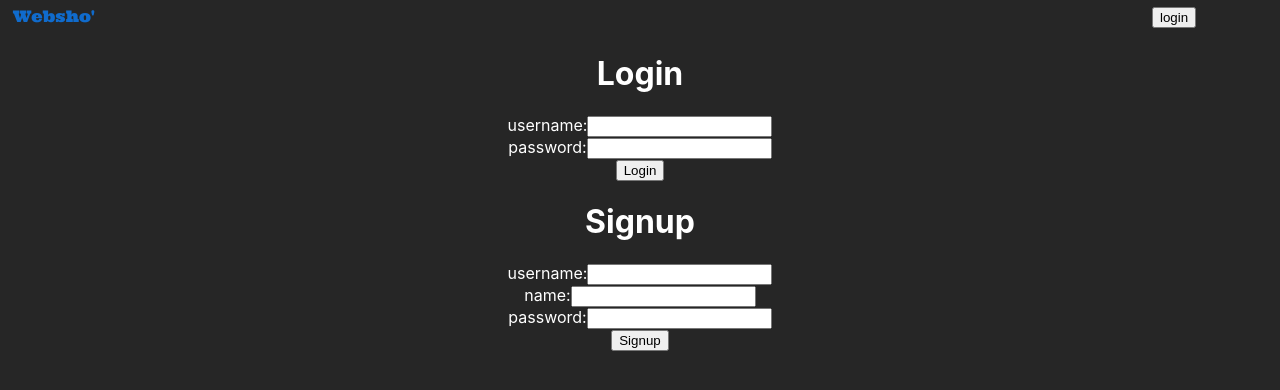
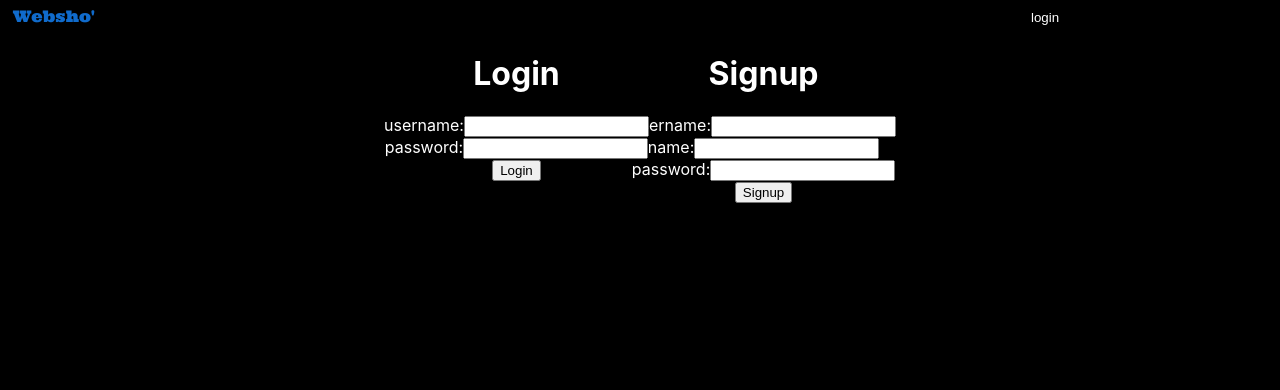
Before and after one commit to JahazielGuzman/websho-frontend, a React (Create React App) app: page / in a window 1280 px wide. Both pictures are taken after a click on the button "login". Shown: the top 390 px of the page. Built offline with nearby package versions, Linux system fonts and the light colour scheme; no server answers.

Commit message:
Fixed various frontend issues and now recommendations are sorted properly

```diff
--- a/src/App.css
+++ b/src/App.css
@@ -1,5 +1,5 @@
 body {
-  background-color: #262626;
+  background-color: black;
   color: white;
 }
 
@@ -22,6 +22,26 @@ body {
   justify-content: center;
   font-size: calc(10px + 2vmin);
   color: white;
+}
+
+.session-change {
+  background-color: black;
+  border: 1px solid black;
+  color: white;
+}
+
+.user-box {
+  position: relative;
+}
+
+.login-box {
+  position: absolute;
+  left: 30%;
+}
+
+.signup-box {
+  position: absolute;
+  right: 30%;
 }
 
 .App-link {
@@ -91,7 +111,7 @@ body {
 .user-panel {
   float: left;
   position: absolute;
-  left: 90%;
+  left: 80%;
 }
 
 .movie-list {
--- a/src/App.js
+++ b/src/App.js
@@ -95,8 +95,8 @@ class App extends Component {
     this.setState({search_query: "", showSearch: false});
   }
 
-  searchResults = () => {
-
+  showHome = () => {
+    this.setState({showLogin: false, showSearch: false})
   }
 
   signup = (formInfo) => {
@@ -239,11 +239,11 @@ class App extends Component {
 
     return (
       <div className="App">
-        <Banner user={this.state.user} logout={this.logout} onSearchSubmit={this.onSearchSubmit} onClickSignIn={this.onClickSignIn}/>
+        <Banner user={this.state.user} showHome={this.showHome} logout={this.logout} onSearchSubmit={this.onSearchSubmit} onClickSignIn={this.onClickSignIn}/>
         {
           this.state.showLogin || this.state.showSearch ?
           this.state.showSearch ?
-          <SearchResults searchQuery={this.state.search_query} exitSearch={this.exitSearch} resultList={this.state.resultList}/>
+          <SearchResults showMovie={this.showMovie} searchQuery={this.state.search_query} exitSearch={this.exitSearch} resultList={this.state.resultList}/>
           :
           <ShowSignup onLogin={this.login} onSignup={this.signup} />
         :
--- a/src/components/Banner.jsx
+++ b/src/components/Banner.jsx
@@ -10,7 +10,7 @@ class Banner extends Component {
   render() {
     return (
       <header className="banner">
-        <div className="logo">Websho&apos;</div>
+        <div className="logo" onClick={this.props.showHome} >Websho&apos;</div>
         {this.props.user ? <SearchBar onSearchSubmit={this.props.onSearchSubmit} /> : null}
         <div className="user-panel">
           <span>
@@ -19,10 +19,10 @@ class Banner extends Component {
           <span>
             {
               (this.props.user) ?
-              <button onClick={this.props.logout}>
+              <button className="session-change" onClick={this.props.logout}>
                 logout
               </button>:
-              <button onClick={this.props.onClickSignIn}>
+              <button className="session-change" onClick={this.props.onClickSignIn}>
                 login
               </button>
             }
--- a/src/components/MovieRecommendation.jsx
+++ b/src/components/MovieRecommendation.jsx
@@ -49,7 +49,10 @@ class MovieRecommendation extends Component {
       })
       .then(movies => {
         this.setState({ movies: [...this.state.movies, ...movies] });
-        this.props.showMovie(movies[0].movies[0]);
+        movies[0].movies[6] ?
+        this.props.showMovie(movies[0].movies[6]):
+        this.props.showMovie(movies[0].movies[0])
+
       })
       .catch(m => console.log(m));
     }
--- a/src/components/SearchResults.jsx
+++ b/src/components/SearchResults.jsx
@@ -21,7 +21,7 @@ class SearchResults extends Component {
         <div>
         {
           (this.props.resultList.cat) ?
-            <MovieTile key={this.props.resultList.cat} cat={this.props.resultList.cat} showMovie={() => console.log("waddup?!")} movies={this.props.resultList.movies}/>
+            <MovieTile key={this.props.resultList.cat} cat={this.props.resultList.cat} showMovie={this.props.showMovie} movies={this.props.resultList.movies}/>
             :
           null
         }
--- a/src/components/ShowSignup.jsx
+++ b/src/components/ShowSignup.jsx
@@ -15,8 +15,9 @@ class ShowSignup extends Component {
 
   render() {
     return (
-      <div>
+      <div className="user-box">
         <form
+          className="login-box"
         onSubmit={
           (event) =>  {
             event.preventDefault();
@@ -40,6 +41,7 @@ class ShowSignup extends Component {
           <button>Login</button>
         </form>
         <form
+          className="signup-box"
           onSubmit={
             (event) =>  {
               event.preventDefault();
@@ -49,7 +51,7 @@ class ShowSignup extends Component {
           >
           <h1>Signup</h1>
           <label htmlFor="signup-username">username:</label>
-          <input id="signup-username" type="text" onChange={(event) => this.setState({signupUsername: event.target.value})} />
+          <input id="signup-username" type="text" maxlength="10" onChange={(event) => this.setState({signupUsername: event.target.value})} />
           <br />
           <label htmlFor="signup-name">name:</label>
           <input id="signup-name" type="text" onChange={(event) => this.setState({signupName: event.target.value})} />
```
